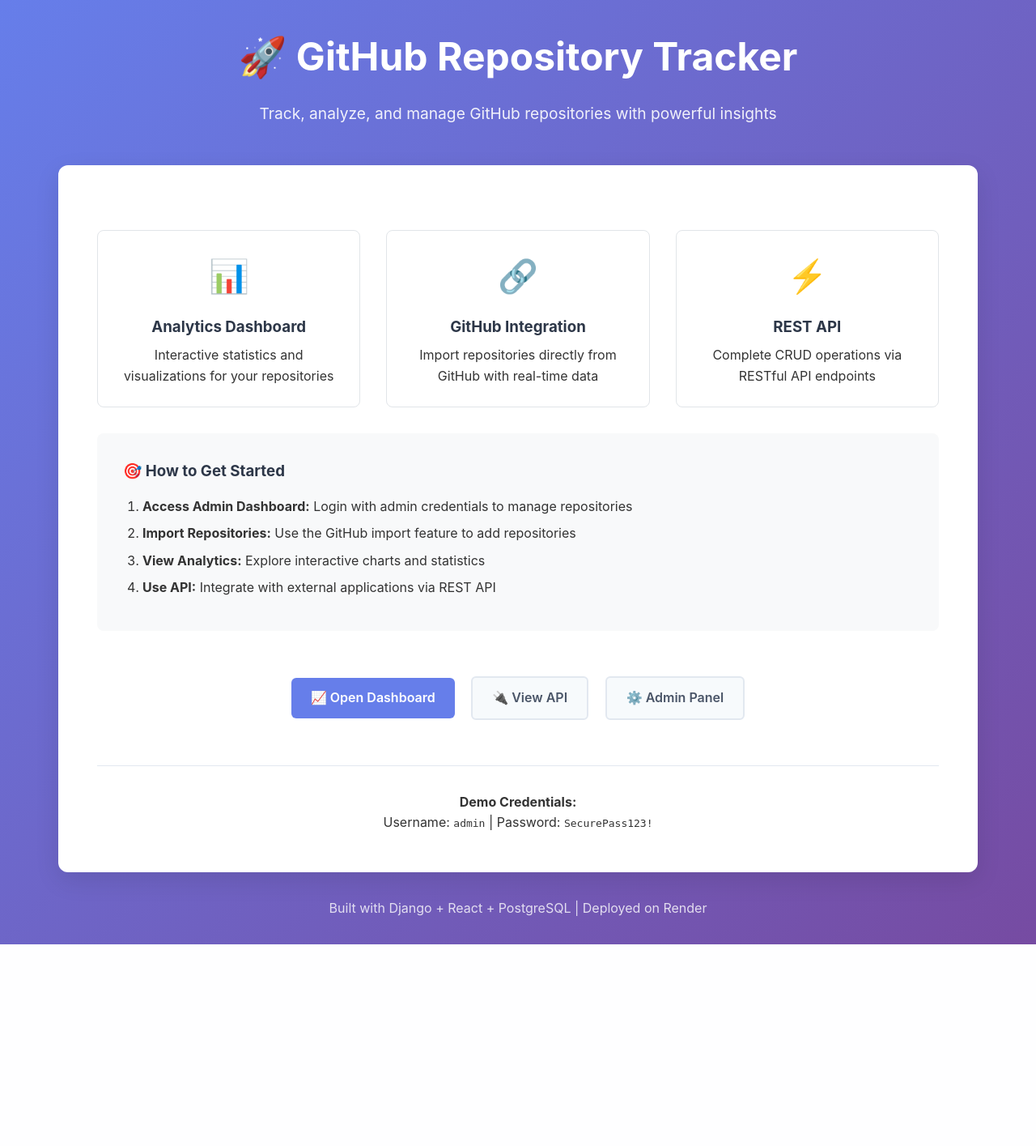
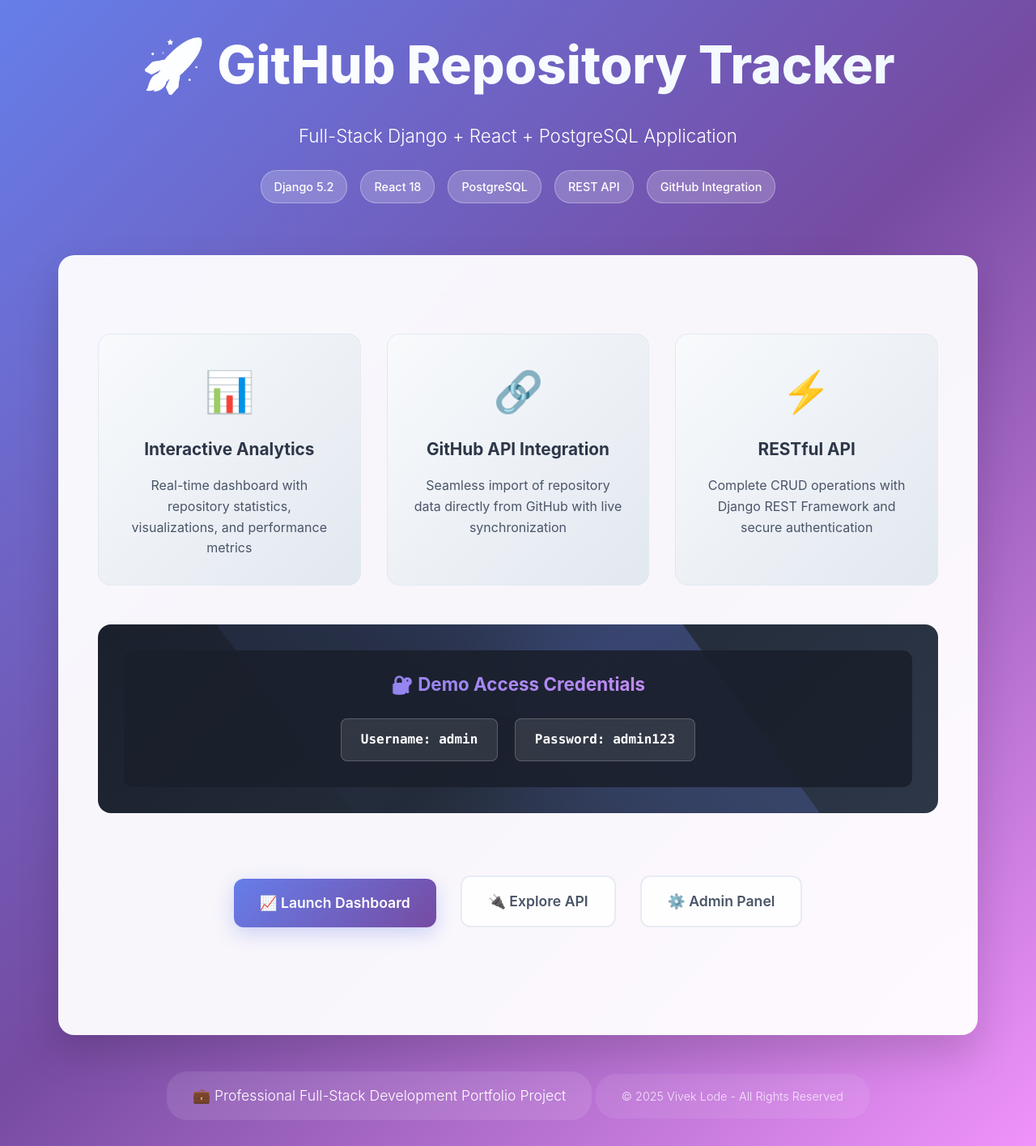
Before and after one commit to Vikzdimension/github-repo-tracker, a Django app: page / in a window 1280 px wide. Shown: the whole page at 81% size. Before the commit the page ends 1166 px from the top, so only its background shows below. Run offline with Django 5.2, Linux system fonts and the light colour scheme.

Commit message:
minor cosmic and license and copyrights changes

```diff
--- a/backend/backend/settings.py
+++ b/backend/backend/settings.py
@@ -1,6 +1,7 @@
 """
-Django settings for backend project.
+Django settings for GitHub Repository Tracker.
 
+Copyright (c) 2024 Vivek Lode. All rights reserved.
 Generated by 'django-admin startproject' using Django 5.2.6.
 
 For more information on this file, see
--- a/backend/backend/urls.py
+++ b/backend/backend/urls.py
@@ -18,6 +18,10 @@
 from django.urls import path, include
 from projects.views import home_view
 
+admin.site.site_header = 'Github Repo Tracker'
+admin.site.site_title = 'Github Repo Tracker'
+admin.site.index_title = 'Github Repo Tracker Administration'
+
 urlpatterns = [
     path('', home_view, name='home'),
     path('admin/', admin.site.urls),
--- a/backend/templates/home.html
+++ b/backend/templates/home.html
@@ -3,56 +3,197 @@
 <head>
     <meta charset="UTF-8">
     <meta name="viewport" content="width=device-width, initial-scale=1.0">
-    <title>GitHub Repository Tracker</title>
+    <title>GitHub Repository Tracker - Full Stack Demo</title>
     <style>
         * { margin: 0; padding: 0; box-sizing: border-box; }
+
         body {
-            font-family: -apple-system, BlinkMacSystemFont, 'Segoe UI', Roboto, sans-serif;
-            line-height: 1.6; color: #333;
+            font-family: 'Inter', -apple-system, BlinkMacSystemFont, 'Segoe UI', Roboto, sans-serif;
+            line-height: 1.6; color: #1a202c; overflow-x: hidden;
+            background: linear-gradient(135deg, #667eea 0%, #764ba2 50%, #f093fb 100%);
+            min-height: 100vh; animation: gradientShift 8s ease-in-out infinite;
+        }
+
+        @keyframes gradientShift {
+            0%, 100% { background: linear-gradient(135deg, #667eea 0%, #764ba2 50%, #f093fb 100%); }
+            50% { background: linear-gradient(135deg, #f093fb 0%, #667eea 50%, #764ba2 100%); }
+        }
+
+        @keyframes fadeInUp {
+            from { opacity: 0; transform: translateY(30px); }
+            to { opacity: 1; transform: translateY(0); }
+        }
+
+        @keyframes pulse {
+            0%, 100% { transform: scale(1); }
+            50% { transform: scale(1.05); }
+        }
+
+        @keyframes float {
+            0%, 100% { transform: translateY(0px); }
+            50% { transform: translateY(-10px); }
+        }
+
+        .container { max-width: 1200px; margin: 0 auto; padding: 2rem; }
+
+        .header {
+            text-align: center; color: white; margin-bottom: 4rem;
+            animation: fadeInUp 1s ease-out;
+        }
+
+        .header h1 {
+            font-size: 4rem; margin-bottom: 1rem; font-weight: 800;
+            background: linear-gradient(45deg, #fff, #f0f8ff);
+            -webkit-background-clip: text; -webkit-text-fill-color: transparent;
+            background-clip: text; animation: float 3s ease-in-out infinite;
+        }
+
+        .header p {
+            font-size: 1.4rem; opacity: 0.95; font-weight: 300;
+            animation: fadeInUp 1s ease-out 0.3s both;
+        }
+
+        .tech-stack {
+            display: flex; justify-content: center; gap: 1rem; margin-top: 1.5rem;
+            animation: fadeInUp 1s ease-out 0.6s both;
+        }
+
+        .tech-badge {
+            background: rgba(255,255,255,0.2); padding: 0.5rem 1rem;
+            border-radius: 20px; font-size: 0.9rem; font-weight: 500;
+            backdrop-filter: blur(10px); border: 1px solid rgba(255,255,255,0.3);
+        }
+
+        .main-content {
+            background: rgba(255,255,255,0.95); border-radius: 20px; padding: 3rem;
+            box-shadow: 0 25px 50px rgba(0,0,0,0.15); margin-bottom: 2rem;
+            backdrop-filter: blur(20px); border: 1px solid rgba(255,255,255,0.2);
+            animation: fadeInUp 1s ease-out 0.9s both;
+        }
+
+        .features {
+            display: grid; grid-template-columns: repeat(auto-fit, minmax(320px, 1fr));
+            gap: 2rem; margin: 3rem 0;
+        }
+
+        .feature {
+            padding: 2rem; border-radius: 16px; text-align: center;
+            background: linear-gradient(135deg, #f8fafc 0%, #e2e8f0 100%);
+            border: 1px solid rgba(226,232,240,0.8);
+            transition: all 0.4s cubic-bezier(0.4, 0, 0.2, 1);
+            position: relative; overflow: hidden;
+        }
+
+        .feature::before {
+            content: ''; position: absolute; top: 0; left: -100%;
+            width: 100%; height: 100%; background: linear-gradient(90deg, transparent, rgba(255,255,255,0.4), transparent);
+            transition: left 0.6s;
+        }
+
+        .feature:hover::before { left: 100%; }
+
+        .feature:hover {
+            transform: translateY(-8px) scale(1.02);
+            box-shadow: 0 20px 40px rgba(0,0,0,0.1);
+            background: linear-gradient(135deg, #fff 0%, #f8fafc 100%);
+        }
+
+        .feature-icon {
+            font-size: 3rem; margin-bottom: 1rem;
+            animation: pulse 2s ease-in-out infinite;
+        }
+
+        .feature h3 {
+            color: #2d3748; margin-bottom: 1rem; font-size: 1.3rem; font-weight: 700;
+        }
+
+        .feature p { color: #4a5568; font-size: 1rem; }
+
+        .cta-section {
+            text-align: center; margin: 4rem 0;
+            animation: fadeInUp 1s ease-out 1.2s both;
+        }
+
+        .btn {
+            display: inline-block; padding: 16px 32px; margin: 0.8rem;
+            text-decoration: none; border-radius: 12px; font-weight: 600;
+            font-size: 1.1rem; position: relative; overflow: hidden;
+            transition: all 0.3s cubic-bezier(0.4, 0, 0.2, 1);
+        }
+
+        .btn-primary {
             background: linear-gradient(135deg, #667eea 0%, #764ba2 100%);
-            min-height: 100vh;
+            color: white; box-shadow: 0 8px 25px rgba(102,126,234,0.3);
         }
-        .container { max-width: 1200px; margin: 0 auto; padding: 2rem; }
-        .header { text-align: center; color: white; margin-bottom: 3rem; }
-        .header h1 { font-size: 3rem; margin-bottom: 1rem; font-weight: 700; }
-        .header p { font-size: 1.2rem; opacity: 0.9; }
-        .main-content {
-            background: white; border-radius: 12px; padding: 3rem;
-            box-shadow: 0 10px 30px rgba(0,0,0,0.1); margin-bottom: 2rem;
+
+        .btn-primary:hover {
+            transform: translateY(-3px); box-shadow: 0 15px 35px rgba(102,126,234,0.4);
+            background: linear-gradient(135deg, #5a67d8 0%, #6b46c1 100%);
         }
-        .features {
-            display: grid; grid-template-columns: repeat(auto-fit, minmax(300px, 1fr));
-            gap: 2rem; margin: 2rem 0;
+
+        .btn-secondary {
+            background: rgba(255,255,255,0.9); color: #4a5568;
+            border: 2px solid rgba(226,232,240,0.8); backdrop-filter: blur(10px);
         }
-        .feature {
-            padding: 1.5rem; border: 1px solid #e1e5e9;
-            border-radius: 8px; text-align: center;
+
+        .btn-secondary:hover {
+            background: white; transform: translateY(-3px);
+            box-shadow: 0 10px 25px rgba(0,0,0,0.1);
         }
-        .feature-icon { font-size: 2.5rem; margin-bottom: 1rem; }
-        .feature h3 { color: #2d3748; margin-bottom: 0.5rem; }
-        .cta-section { text-align: center; margin: 3rem 0; }
-        .btn {
-            display: inline-block; padding: 12px 24px; margin: 0.5rem;
-            text-decoration: none; border-radius: 6px; font-weight: 600;
-            transition: all 0.3s ease;
+
+        .credentials-box {
+            background: linear-gradient(135deg, #1a202c 0%, #2d3748 100%);
+            color: white; padding: 2rem; border-radius: 16px; margin: 3rem 0;
+            text-align: center; position: relative; overflow: hidden;
+            animation: fadeInUp 1s ease-out 1.5s both;
         }
-        .btn-primary { background: #667eea; color: white; }
-        .btn-primary:hover { background: #5a67d8; transform: translateY(-2px); }
-        .btn-secondary {
-            background: #f7fafc; color: #4a5568; border: 2px solid #e2e8f0;
+
+        .credentials-box::before {
+            content: ''; position: absolute; top: -50%; left: -50%;
+            width: 200%; height: 200%; background: conic-gradient(from 0deg, transparent, rgba(102,126,234,0.3), transparent);
+            animation: rotate 4s linear infinite;
         }
-        .btn-secondary:hover { background: #edf2f7; }
-        .instructions {
-            background: #f8f9fa; padding: 2rem; border-radius: 8px; margin: 2rem 0;
+
+        @keyframes rotate {
+            100% { transform: rotate(360deg); }
         }
-        .instructions h3 { color: #2d3748; margin-bottom: 1rem; }
-        .instructions ol { padding-left: 1.5rem; }
-        .instructions li { margin-bottom: 0.5rem; }
-        .footer { text-align: center; color: white; opacity: 0.8; }
+
+        .credentials-content {
+            position: relative; z-index: 1;
+            background: rgba(26,32,44,0.9); padding: 1.5rem; border-radius: 12px;
+        }
+
+        .credentials-box h3 {
+            margin-bottom: 1rem; font-size: 1.4rem;
+            background: linear-gradient(45deg, #667eea, #f093fb);
+            -webkit-background-clip: text; -webkit-text-fill-color: transparent;
+        }
+
+        .cred-item {
+            display: inline-block; background: rgba(255,255,255,0.1);
+            padding: 0.8rem 1.5rem; margin: 0.5rem; border-radius: 8px;
+            font-family: 'Monaco', 'Menlo', monospace; font-weight: 600;
+            border: 1px solid rgba(255,255,255,0.2);
+        }
+
+        .footer {
+            text-align: center; color: white; opacity: 0.9;
+            animation: fadeInUp 1s ease-out 1.8s both;
+        }
+
+        .footer p {
+            font-size: 1.1rem; font-weight: 300;
+            background: rgba(255,255,255,0.1); padding: 1rem 2rem;
+            border-radius: 25px; display: inline-block;
+            backdrop-filter: blur(10px);
+        }
+
         @media (max-width: 768px) {
-            .header h1 { font-size: 2rem; }
+            .header h1 { font-size: 2.5rem; }
             .main-content { padding: 2rem; }
             .container { padding: 1rem; }
+            .tech-stack { flex-wrap: wrap; }
+            .btn { padding: 12px 24px; font-size: 1rem; }
         }
     </style>
 </head>
@@ -60,52 +201,55 @@
     <div class="container">
         <div class="header">
             <h1>🚀 GitHub Repository Tracker</h1>
-            <p>Track, analyze, and manage GitHub repositories with powerful insights</p>
+            <p>Full-Stack Django + React + PostgreSQL Application</p>
+            <div class="tech-stack">
+                <span class="tech-badge">Django 5.2</span>
+                <span class="tech-badge">React 18</span>
+                <span class="tech-badge">PostgreSQL</span>
+                <span class="tech-badge">REST API</span>
+                <span class="tech-badge">GitHub Integration</span>
+            </div>
         </div>
 
         <div class="main-content">
             <div class="features">
                 <div class="feature">
                     <div class="feature-icon">📊</div>
-                    <h3>Analytics Dashboard</h3>
-                    <p>Interactive statistics and visualizations for your repositories</p>
+                    <h3>Interactive Analytics</h3>
+                    <p>Real-time dashboard with repository statistics, visualizations, and performance metrics</p>
                 </div>
                 <div class="feature">
                     <div class="feature-icon">🔗</div>
-                    <h3>GitHub Integration</h3>
-                    <p>Import repositories directly from GitHub with real-time data</p>
+                    <h3>GitHub API Integration</h3>
+                    <p>Seamless import of repository data directly from GitHub with live synchronization</p>
                 </div>
                 <div class="feature">
                     <div class="feature-icon">⚡</div>
-                    <h3>REST API</h3>
-                    <p>Complete CRUD operations via RESTful API endpoints</p>
+                    <h3>RESTful API</h3>
+                    <p>Complete CRUD operations with Django REST Framework and secure authentication</p>
                 </div>
             </div>
 
-            <div class="instructions">
-                <h3>🎯 How to Get Started</h3>
-                <ol>
-                    <li><strong>Access Admin Dashboard:</strong> Login with admin credentials to manage repositories</li>
-                    <li><strong>Import Repositories:</strong> Use the GitHub import feature to add repositories</li>
-                    <li><strong>View Analytics:</strong> Explore interactive charts and statistics</li>
-                    <li><strong>Use API:</strong> Integrate with external applications via REST API</li>
-                </ol>
+            <div class="credentials-box">
+                <div class="credentials-content">
+                    <h3>🔐 Demo Access Credentials</h3>
+                    <div>
+                        <span class="cred-item">Username: admin</span>
+                        <span class="cred-item">Password: admin123</span>
+                    </div>
+                </div>
             </div>
 
             <div class="cta-section">
-                <a href="/admin/projects/project/" class="btn btn-primary">📈 Open Dashboard</a>
-                <a href="/api/projects/" class="btn btn-secondary">🔌 View API</a>
+                <a href="/admin/projects/project/" class="btn btn-primary">📈 Launch Dashboard</a>
+                <a href="/api/projects/" class="btn btn-secondary">🔌 Explore API</a>
                 <a href="/admin/" class="btn btn-secondary">⚙️ Admin Panel</a>
-            </div>
-
-            <div style="text-align: center; margin-top: 2rem; padding-top: 2rem; border-top: 1px solid #e2e8f0;">
-                <p><strong>Demo Credentials:</strong></p>
-                <p>Username: <code>admin</code> | Password: <code>SecurePass123!</code></p>
             </div>
         </div>
 
         <div class="footer">
-            <p>Built with Django + React + PostgreSQL | Deployed on Render</p>
+            <p>💼 Professional Full-Stack Development Portfolio Project</p>
+            <p style="margin-top: 1rem; font-size: 0.9rem; opacity: 0.8;">© 2025 Vivek Lode - All Rights Reserved</p>
         </div>
     </div>
 </body>
```
Also changed, not shown: backend/templates/admin/projects/project/change_list.html (+12 -1 lines), README.md, 1 other file.
